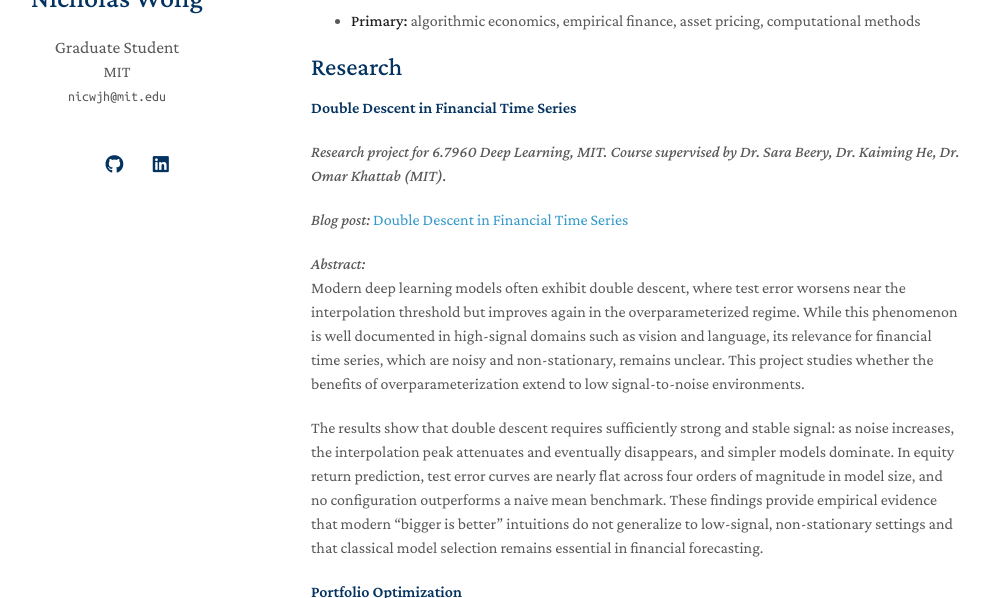
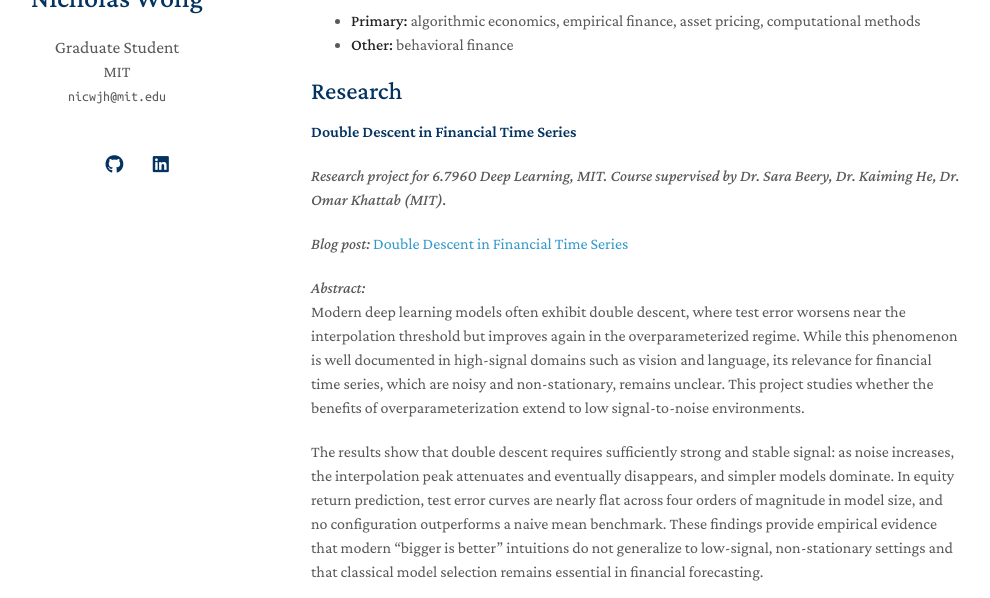
Before and after one commit to nicwjh/nicwjh.github.io, a Jekyll site: the page built from index.md, in a window 1280 px wide and 900 px high, cut to the strip 302-900 px from the top of the window. Shown: the whole strip, without its empty margins (159-1149 px from the left). Built offline with Jekyll 4.4.1, drawn with Linux system fonts in a browser that asks for light colours; a style sheet for code colours, icons or effects is not loaded; our own code applies the rules of GitHub Pages for plain Markdown files.

Commit message:
Update interests

```diff
--- a/index.md
+++ b/index.md
@@ -11,6 +11,7 @@
 ## Research Interests
 
 - **Primary:** algorithmic economics, empirical finance, asset pricing, computational methods
+- **Other:** behavioral finance
 
 ## Research
 
```
